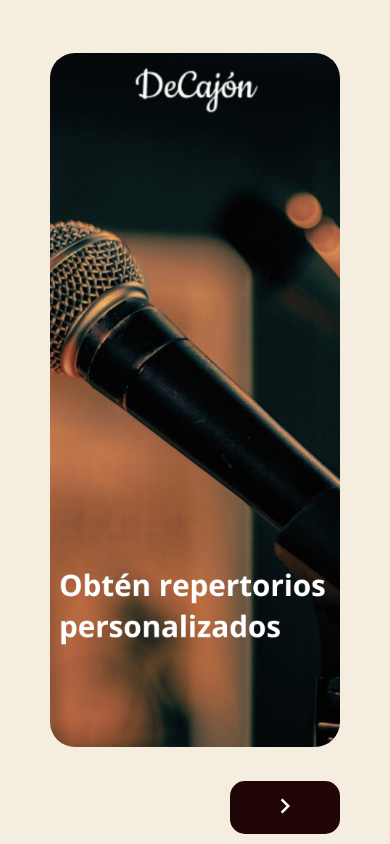
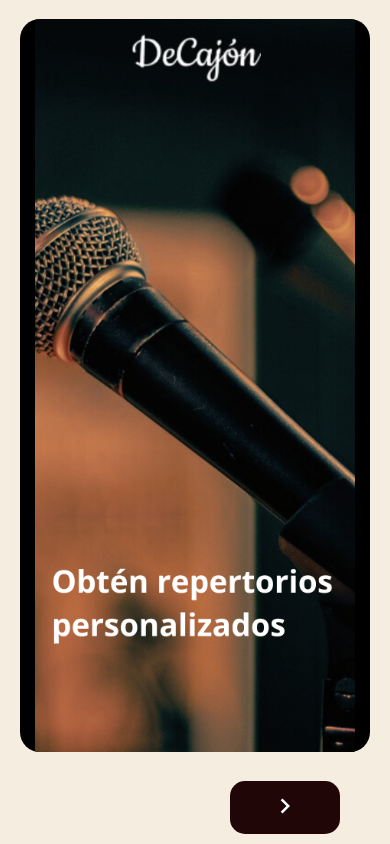
Before and after one commit to decajon-app/decajon-client, a React Native app: screen /Preview in a window 390 px wide. Built offline with nearby package versions, Linux system fonts and the light colour scheme.

Commit message:
Prueba al modificar estilos simples

```diff
--- a/src/screens/auth/LoginScreen/LoginScreen.tsx
+++ b/src/screens/auth/LoginScreen/LoginScreen.tsx
@@ -164,9 +164,9 @@ const styles = StyleSheet.create({
       marginTop: 50,
     },
     image: {
-      marginTop: 20,
-      width: '70%',
-      height: 100,
+      marginTop: '30%',
+      width: '90%',
+      height: 130,
     },
     form: {
       paddingTop: 20,
--- a/src/screens/auth/PreviewScreen/PreviewScreen.tsx
+++ b/src/screens/auth/PreviewScreen/PreviewScreen.tsx
@@ -44,6 +44,7 @@ const PreviewScreen: React.FC = () => {
       <View style={styles.container}>
         <Animated.Image
           style={[styles.image, { opacity: fadeAnim }]} // Animación de opacidad aplicada a la imagen
+          resizeMode="contain"
           source={currentImage}
         />
       </View>
@@ -80,10 +81,10 @@ const styles = StyleSheet.create({
     flex: 1,
   },
   image: {
-    height: '90%',
-    width: 290,
-    marginTop: '10%',
-    borderRadius: 25,
+    height: '95%',
+    width: 350,
+    borderRadius: 20,
+    backgroundColor: 'black',
   },
   btnContainer: {
     width: '100%',
```
Also changed, not shown: 1 other file (tests, documents, lock files or other folders).
